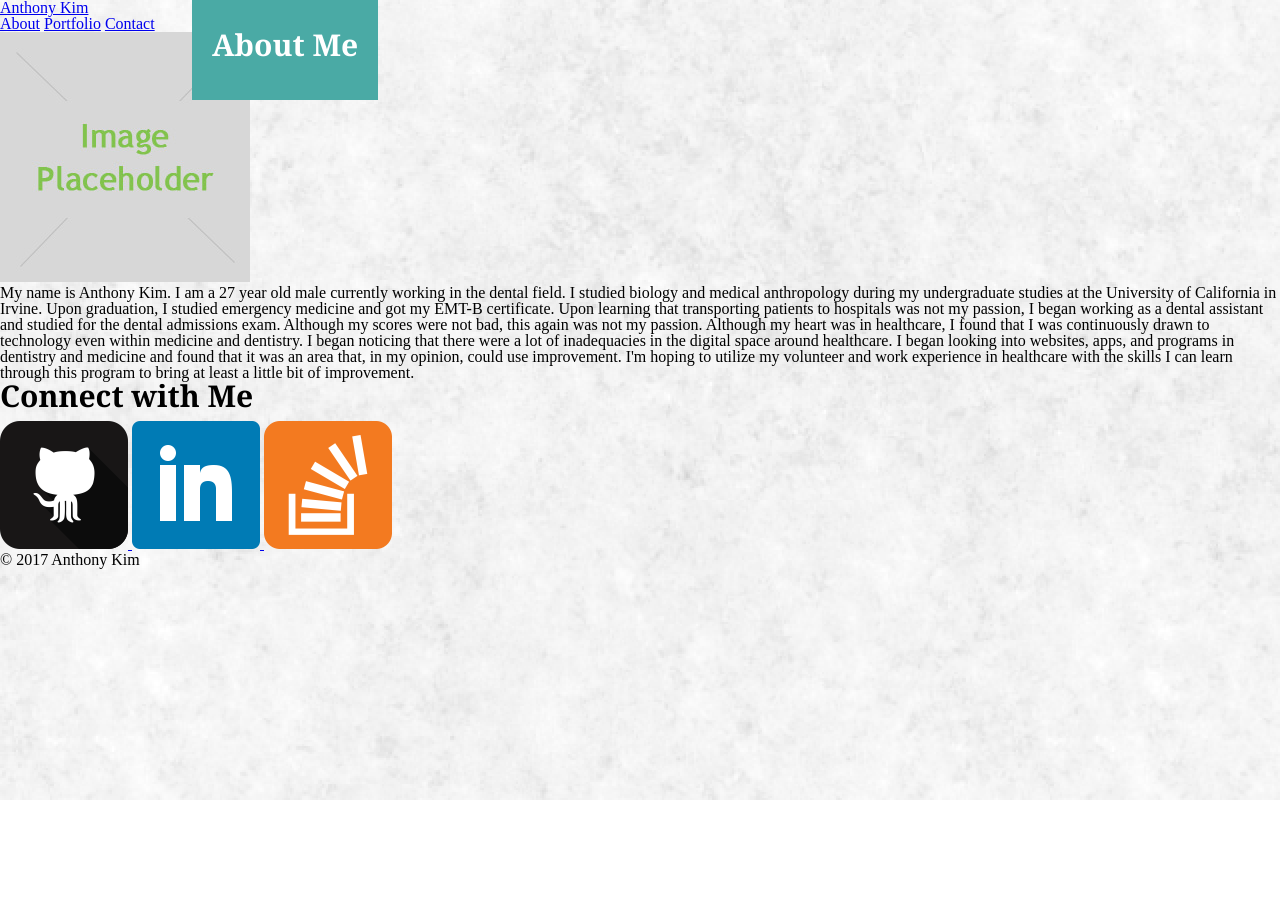
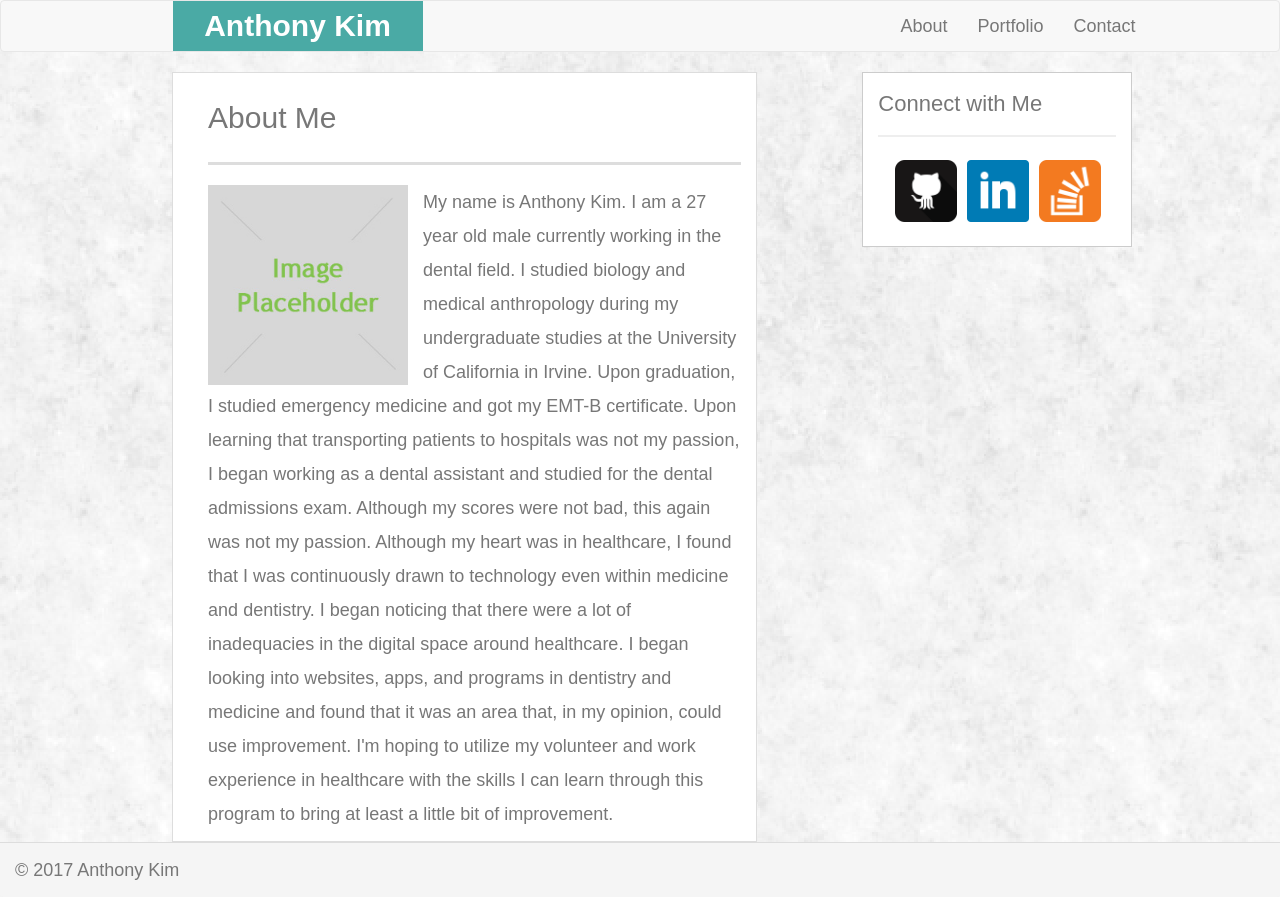
Before and after one commit to atk1213/Bootstrap-Portfolio, a plain HTML site: page index.html in a window 1280 px wide. Before the commit the page ends 800 px from the top, so only its background shows below. Drawn offline with nearby package versions, Linux system fonts and the light colour scheme.

Commit message:
Incorporated bootstrap tags and in-line styling Removed external stylesheet referance link

```diff
--- a/index.html
+++ b/index.html
@@ -6,45 +6,87 @@
     <meta name="viewport" content="width=device-width, initial-scale=1.0">
     <title>About | Anthony Kim</title>
     <link rel="stylesheet" type="text/css" href="assets/css/reset.css">
-    <link rel="stylesheet" type="text/css" href="assets/css/style.css">
+    <link rel="stylesheet" href="https://maxcdn.bootstrapcdn.com/bootstrap/3.3.7/css/bootstrap.min.css" integrity="sha384-BVYiiSIFeK1dGmJRAkycuHAHRg32OmUcww7on3RYdg4Va+PmSTsz/K68vbdEjh4u"
+        crossorigin="anonymous">
+    <style>
+        body {
+            font-family: Arial, "Helvetica Neue", Helvetica, sans-serif;
+            font-size: 18px;
+            line-height: 34px;
+            color: #777;
+            background: url("./assets/images/fresh_snow.png");
+        }
+
+        * {
+            box-sizing: border-box;
+        }
+
+        .social {
+            width: 62px;
+            height: 62px;
+            margin-top: 8px;
+            margin-right: 5px;
+        }
+    </style>
 </head>
 
 <body>
+    <nav class="navbar navbar-default">
+        <div class="container">
+            <div class="navbar-header">
+                <button type="button" class="navbar-toggle collapsed" data-toggle="collapse" data-target="#bs-example-navbar-collapse-1"
+                    aria-expanded="false">
+                    <span class="sr-only">Toggle navigation</span>
+                    <span class="icon-bar"></span>
+                    <span class="icon-bar"></span>
+                    <span class="icon-bar"></span>
+                </button>
+                <a class="navbar-brand" href=".index.html" style="text-align: center; margin-left: 41%; color:#ffffff; background:#4aaaa5; width:250px; font-size: 30px; font-weight: 700">Anthony Kim</a>
+            </div>
 
-    <header id="masthead">
+            <!-- Collect the nav links, forms, and other content for toggling -->
+            <div class="collapse navbar-collapse" id="bs-example-navbar-collapse-1">
+                <ul class="nav navbar-nav navbar-right" style="margin-right: 4%;">
+                    <li>
+                        <a href="./index.html">About</a>
+                    </li>
+                    <li>
+                        <a href="./portfolio.html">Portfolio</a>
+                    </li>
+                    <li>
+                        <a href="./contact.html">Contact</a>
+                    </li>
+                </ul>
+            </div>
+            <!-- /.navbar-collapse -->
+        </div>
+        <!-- /.container-fluid -->
+    </nav>
+
     <div class="container">
-            <a href="index.html" id="logo">Anthony Kim</a>
-            <nav>
-                <a href="./index.html">About</a>
-                <a href="./portfolio.html">Portfolio</a>
-                <a href="./contact.html">Contact</a>
-            </nav>
+        <div class="row">
+            <div class="col-md-6" style="margin-left:10%; border:1px solid #ddd; background:#fff; padding-left: 3%;">
+                <h1 style="border-bottom:3px solid #ddd; padding-bottom: 20px; margin-bottom:20px; font-size: 30px; line-height: 49px;">About Me</h1>
+                <div class="pull-left">
+                    <img src="./assets/images/placeholder.jpg" class="auth-image" alt="Placeholder" style="float:left; margin-right:15px; width:200px; height:auto;">
                 </div>
-    </header>
+                <p>My name is Anthony Kim. I am a 27 year old male currently working in the dental field. I studied biology
+                    and medical anthropology during my undergraduate studies at the University of California in Irvine. Upon
+                    graduation, I studied emergency medicine and got my EMT-B certificate. Upon learning that transporting
+                    patients to hospitals was not my passion, I began working as a dental assistant and studied for the dental
+                    admissions exam. Although my scores were not bad, this again was not my passion. Although my heart was
+                    in healthcare, I found that I was continuously drawn to technology even within medicine and dentistry.
+                    I began noticing that there were a lot of inadequacies in the digital space around healthcare. I began
+                    looking into websites, apps, and programs in dentistry and medicine and found that it was an area that,
+                    in my opinion, could use improvement. I'm hoping to utilize my volunteer and work experience in healthcare
+                    with the skills I can learn through this program to bring at least a little bit of improvement.</p>
+            </div>
 
-    <div id="main-container" class="container">
-        <section class="main-section">
-            <h1>About Me</h1>
 
-            <img src="./assets/images/placeholder.jpg" class="auth-image" alt="Placeholder">
-
-            <p>My name is Anthony Kim. I am a 27 year old male currently working in the dental field. I studied biology and
-                medical anthropology during my undergraduate studies at the University of California in Irvine. Upon graduation,
-                I studied emergency medicine and got my EMT-B certificate. Upon learning that transporting patients to hospitals
-                was not my passion, I began working as a dental assistant and studied for the dental admissions exam. Although
-                my scores were not bad, this again was not my passion. Although my heart was in healthcare, I found that
-                I was continuously drawn to technology even within medicine and dentistry. I began noticing that there were
-                a lot of inadequacies in the digital space around healthcare. I began looking into websites, apps, and programs
-                in dentistry and medicine and found that it was an area that, in my opinion, could use improvement. I'm hoping
-                to utilize my volunteer and work experience in healthcare with the skills I can learn through this program
-                to bring at least a little bit of improvement.</p>
-
-        </section>
-
-        <section class="sidebar">
-            <div id="connect">
-                <h2>Connect with Me</h2>
-
+            <div class="col-md-4" style="border: 1px solid #cccccc; max-width:270px; overflow:auto;background-color:#ffffff;float:left;margin-left:9%;">
+                <section id="sidebar">
+                    <h2 style="font-size:22px; padding-bottom: 20px; margin-bottom: 15px; line-height: 22px; border-bottom: 2px solid #eee;">Connect with Me</h2>
+                    <section style="margin-bottom:10%; padding-left:7%;">
                     <a href="https://github.com/atk1213">
                         <img src="./assets/images/github.png" class="social" alt="GitHub" />
                     </a>
@@ -54,15 +96,17 @@
                     <a href="https://stackexchange.com/users/12237551/a-kim">
                         <img src="./assets/images/overflow.png" class="social" alt="Overflow Icon" />
                     </a>
-            </div>
+                    </section>
                 </section>
             </div>
+        </div>
+    </div>
 
-    <footer>
-        <div class="container">
-            &copy; 2017 Anthony Kim
-        </div>
-    </footer>
+
+    <div class="panel-footer">&copy; 2017 Anthony Kim</div>
+    <script src="https://cdnjs.cloudflare.com/ajax/libs/jquery/3.2.1/jquery.min.js"></script>
+    <script src="https://maxcdn.bootstrapcdn.com/bootstrap/3.3.7/js/bootstrap.min.js"></script>
+
 </body>
 
 </html>
```
Lines whose indentation alone changed are shown as unchanged.
